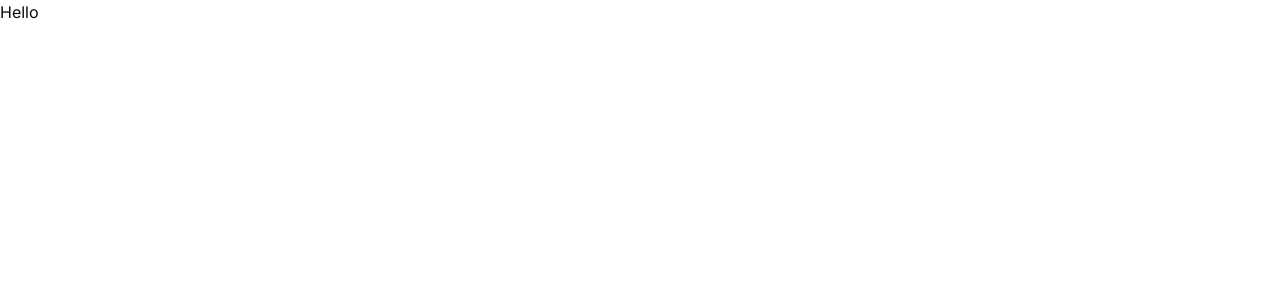
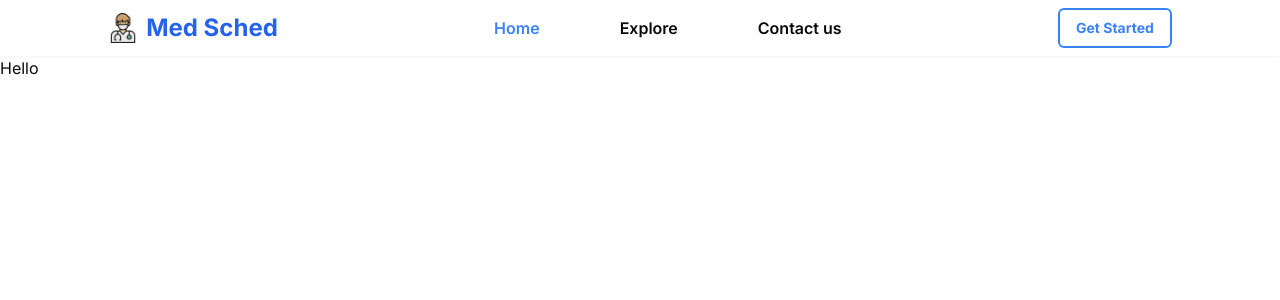
Before and after one commit to 23Aryansharma11/MedSched, a Next.js app: page / in a window 1280 px wide. Shown: the top 300 px of the page. Built offline with nearby package versions, Linux system fonts and the light colour scheme.

Commit message:
add header

```diff
--- a/app/layout.js
+++ b/app/layout.js
@@ -1,5 +1,6 @@
 import { Inter } from "next/font/google";
 import "./globals.css";
+import Header from "@/components/Home/Header";
 
 const inter = Inter({ subsets: ["latin"] });
 
@@ -11,7 +12,13 @@
 export default function RootLayout({ children }) {
   return (
     <html lang="en">
-      <body className={inter.className}>{children}</body>
+      <body className={inter.className}>
+        <div className="">
+          <Header />
+          {children}
+        </div>
+
+      </body>
     </html>
   );
 }
--- a/app/page.js
+++ b/app/page.js
@@ -1,9 +1,7 @@
-import Image from "next/image";
-
 export default function Home() {
   return (
-    <main className="flex min-h-screen flex-col ">
+    <div className="flex min-h-screen flex-col ">
       <h1>Hello</h1>
-    </main>
+    </div>
   );
 }
--- /dev/null
+++ b/components/Home/CategorySection.jsx
@@ -0,0 +1,9 @@
+import React from 'react'
+
+const CategorySection = () => {
+  return (
+    <div>CategorySection</div>
+  )
+}
+
+export default CategorySection
--- /dev/null
+++ b/components/Home/Footer.jsx
@@ -0,0 +1,9 @@
+import React from 'react'
+
+const Footer = () => {
+  return (
+    <div>Footer</div>
+  )
+}
+
+export default Footer
--- /dev/null
+++ b/components/Home/Header.jsx
@@ -0,0 +1,63 @@
+"use client";
+import Image from "next/image";
+import Link from "next/link";
+import React from "react";
+import { Button } from "../ui/button";
+import { usePathname } from "next/navigation";
+const Header = () => {
+  const Menu = [
+    {
+      id: 1,
+      name: "Home",
+      path: "/",
+    },
+    {
+      id: 2,
+      name: "Explore",
+      path: "/explore",
+    },
+    {
+      id: 3,
+      name: "Contact us",
+      path: "/contact",
+    },
+  ];
+  const pathName = usePathname();
+  return (
+    <header className="flex items-center justify-around py-2 shadow-sm">
+      <Link href="/" className="flex justify-center items-center gap-2">
+        <Image
+          src="/Logo/Logo.png"
+          width={30}
+          height={30}
+          alt="Logo"
+          className=""
+        />
+        <p className="text-2xl font-bold text-blue-600">Med Sched</p>
+      </Link>
+      <span className="hidden md:flex justify-around items-center gap-20">
+        {Menu.map((menuItem, index) => {
+          const isActive =
+            pathName == menuItem.path || pathName.startsWith(menuItem.path);
+          return (
+            <Link
+              href={menuItem.path}
+              key={index}
+              className={`font-semibold hover:text-blue-500 ${
+                isActive && "text-blue-500"
+              }`}
+            >
+              {menuItem.name}
+            </Link>
+          );
+        })}
+      </span>
+      {/* Todo: optional rendering of button and profile */}
+      <Button className="bg-transparent text-blue-500 border-blue-500 border-2 hover:text-white hover:bg-blue-500  transition-colors duration-300 ease-in-out font-bold">
+        Get Started
+      </Button>
+    </header>
+  );
+};
+
+export default Header;
--- /dev/null
+++ b/components/Home/HeroSection.jsx
@@ -0,0 +1,9 @@
+import React from 'react'
+
+const HeroSection = () => {
+  return (
+    <div>HeroSection</div>
+  )
+}
+
+export default HeroSection
--- /dev/null
+++ b/components/Home/PopularDoctorList.jsx
@@ -0,0 +1,9 @@
+import React from 'react'
+
+const PopularDoctorList = () => {
+  return (
+    <div>PopularDoctorList</div>
+  )
+}
+
+export default PopularDoctorList
--- /dev/null
+++ b/components/Home/SearchBar.jsx
@@ -0,0 +1,9 @@
+import React from 'react'
+
+const SearchBar = () => {
+  return (
+    <div>SearchBar</div>
+  )
+}
+
+export default SearchBar
--- /dev/null
+++ b/components/ui/button.jsx
@@ -0,0 +1,47 @@
+import * as React from "react"
+import { Slot } from "@radix-ui/react-slot"
+import { cva } from "class-variance-authority";
+
+import { cn } from "@/lib/utils"
+
+const buttonVariants = cva(
+  "inline-flex items-center justify-center whitespace-nowrap rounded-md text-sm font-medium ring-offset-background transition-colors focus-visible:outline-none focus-visible:ring-2 focus-visible:ring-ring focus-visible:ring-offset-2 disabled:pointer-events-none disabled:opacity-50",
+  {
+    variants: {
+      variant: {
+        default: "bg-primary text-primary-foreground hover:bg-primary/90",
+        destructive:
+          "bg-destructive text-destructive-foreground hover:bg-destructive/90",
+        outline:
+          "border border-input bg-background hover:bg-accent hover:text-accent-foreground",
+        secondary:
+          "bg-secondary text-secondary-foreground hover:bg-secondary/80",
+        ghost: "hover:bg-accent hover:text-accent-foreground",
+        link: "text-primary underline-offset-4 hover:underline",
+      },
+      size: {
+        default: "h-10 px-4 py-2",
+        sm: "h-9 rounded-md px-3",
+        lg: "h-11 rounded-md px-8",
+        icon: "h-10 w-10",
+      },
+    },
+    defaultVariants: {
+      variant: "default",
+      size: "default",
+    },
+  }
+)
+
+const Button = React.forwardRef(({ className, variant, size, asChild = false, ...props }, ref) => {
+  const Comp = asChild ? Slot : "button"
+  return (
+    (<Comp
+      className={cn(buttonVariants({ variant, size, className }))}
+      ref={ref}
+      {...props} />)
+  );
+})
+Button.displayName = "Button"
+
+export { Button, buttonVariants }
--- a/package.json
+++ b/package.json
@@ -9,6 +9,7 @@
     "lint": "next lint"
   },
   "dependencies": {
+    "@radix-ui/react-slot": "^1.1.0",
     "class-variance-authority": "^0.7.0",
     "clsx": "^2.1.1",
     "lucide-react": "^0.414.0",
```
Also changed, not shown: public/Logo/Logo.png (added), 1 other file (tests, documents, lock files or other folders).
